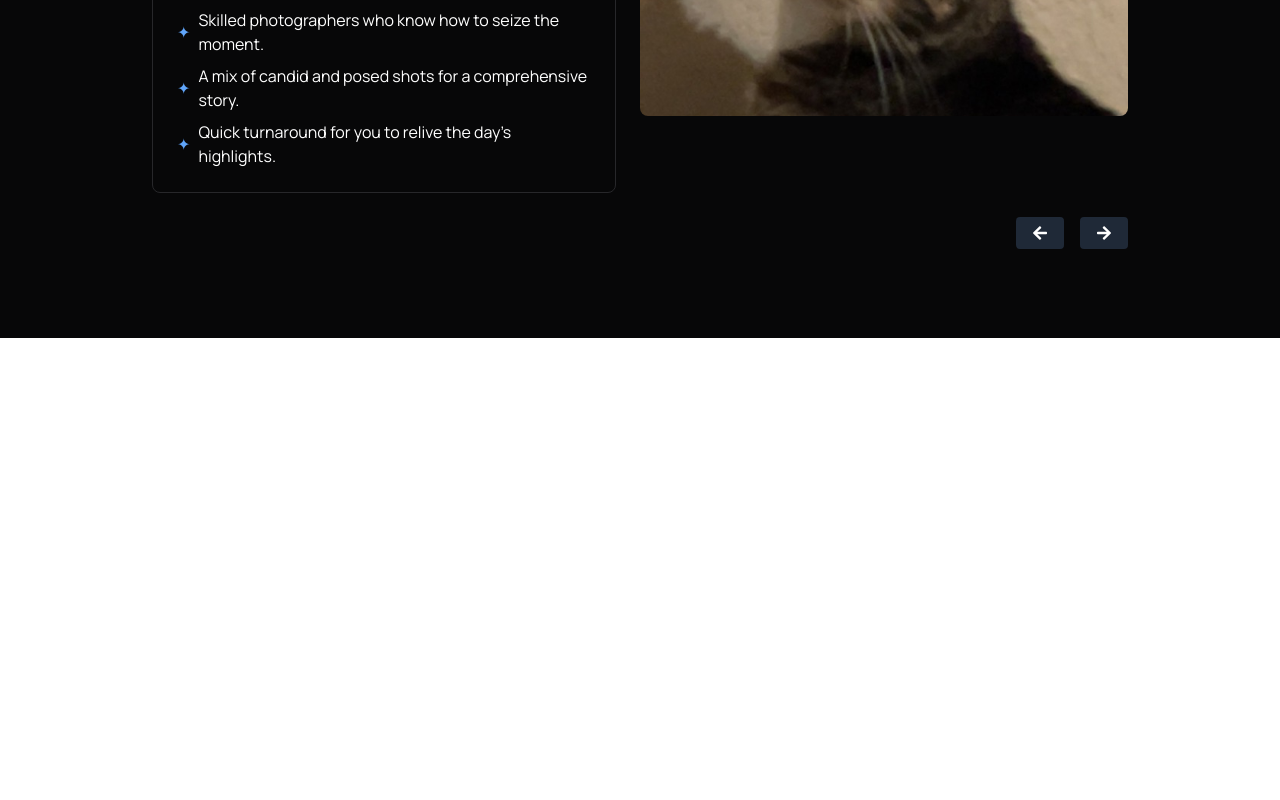
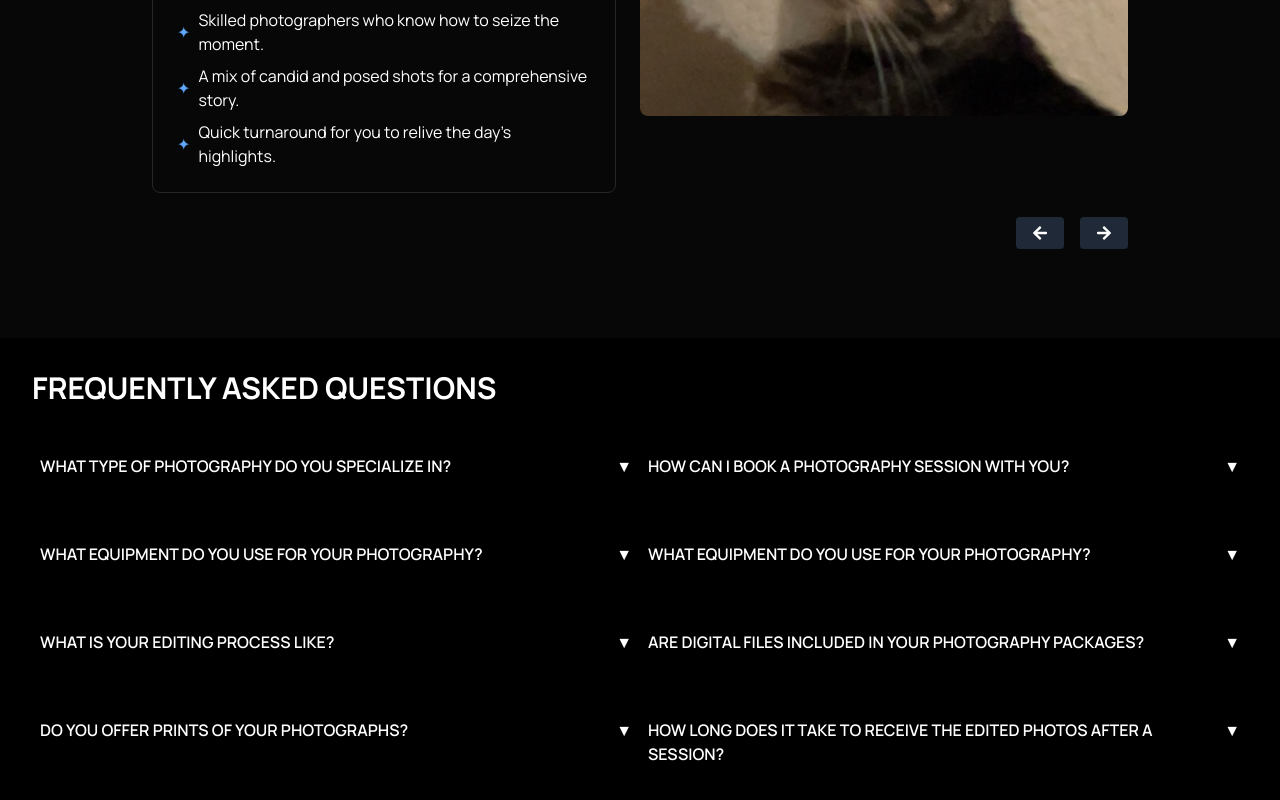
Before and after one commit to Jula000/photostudio, a Next.js app: page / in a window 1280 px wide. Shown: the part 2314-3114 px from the top of the page. Before the commit the page ends 2652 px from the top, so only its background shows below. Built offline with nearby package versions, Linux system fonts and the light colour scheme.

Commit message:
create faq

```diff
--- /dev/null
+++ b/src/app/components/FaqComponent.jsx
@@ -0,0 +1,61 @@
+"use client";
+import React from "react";
+import FaqItem from "./common/FaqItem";
+
+const faqData = [
+  {
+    question: "WHAT TYPE OF PHOTOGRAPHY DO YOU SPECIALIZE IN?",
+    answer:
+      "I specialize in [Portrait, Landscape, Event, etc.] photography, capturing moments that tell unique stories.",
+  },
+  {
+    question: "HOW CAN I BOOK A PHOTOGRAPHY SESSION WITH YOU?",
+    answer:
+      "To book a session, please visit our booking page or contact us directly.",
+  },
+  {
+    question: "WHAT EQUIPMENT DO YOU USE FOR YOUR PHOTOGRAPHY?",
+    answer:
+      "I use a variety of professional photography equipment including cameras, lenses, and lighting gear.",
+  },
+  {
+    question: "WHAT EQUIPMENT DO YOU USE FOR YOUR PHOTOGRAPHY?",
+    answer:
+      "I use a variety of professional photography equipment including cameras, lenses, and lighting gear.",
+  },
+  {
+    question: "WHAT IS YOUR EDITING PROCESS LIKE?",
+    answer:
+      "Our editing process involves careful selection and enhancement of photos to ensure the highest quality.",
+  },
+  {
+    question: "ARE DIGITAL FILES INCLUDED IN YOUR PHOTOGRAPHY PACKAGES?",
+    answer: "Yes, digital files are included in all our photography packages.",
+  },
+  {
+    question: "DO YOU OFFER PRINTS OF YOUR PHOTOGRAPHS?",
+    answer:
+      "Yes, prints are available for purchase. Explore the 'Prints' section for more details on sizes and pricing.",
+  },
+  {
+    question:
+      "HOW LONG DOES IT TAKE TO RECEIVE THE EDITED PHOTOS AFTER A SESSION?",
+    answer:
+      "The edited photos are typically delivered within 2-3 weeks after the session.",
+  },
+];
+
+const FaqComponent = () => {
+  return (
+    <div className="bg-black text-white p-8">
+      <h1 className="text-3xl font-bold mb-6">FREQUENTLY ASKED QUESTIONS</h1>
+      <div className="flex flex-wrap">
+        {faqData.map((faq, index) => (
+          <FaqItem key={index} faq={faq} index={index} />
+        ))}
+      </div>
+    </div>
+  );
+};
+
+export default FaqComponent;
--- /dev/null
+++ b/src/app/components/common/FaqItem.jsx
@@ -0,0 +1,30 @@
+import React, { useState } from "react";
+
+const FaqItem = ({ faq, index }) => {
+  const [isOpen, setIsOpen] = useState(false);
+
+  const toggleOpen = () => {
+    setIsOpen(!isOpen);
+  };
+
+  return (
+    <div className="w-full md:w-1/2 p-2">
+      <div className="mb-4">
+        <button
+          onClick={toggleOpen}
+          className="flex justify-between w-full py-4 text-left focus:outline-none"
+        >
+          <span className="font-semibold">{faq.question}</span>
+          <span>{isOpen ? "▲" : "▼"}</span>
+        </button>
+        {isOpen && (
+          <div className="pl-4 text-gray-400">
+            <p>{faq.answer}</p>
+          </div>
+        )}
+      </div>
+    </div>
+  );
+};
+
+export default FaqItem;
--- a/src/app/page.tsx
+++ b/src/app/page.tsx
@@ -3,6 +3,8 @@ import Header from "./components/Header";
 import PhotoGrid from "./components/PhotoGrid";
 import AboutComponent from "./components/AboutComponent.jsx";
 import ServiceComponent from "./components/ServiceComponent.jsx";
+
+import FaqComponent from "./components/FaqComponent.jsx";
 
 export default function Home() {
   return (
@@ -12,6 +14,7 @@ export default function Home() {
       <PhotoGrid />
       <AboutComponent />
       <ServiceComponent />
+      <FaqComponent />
     </main>
   );
 }
```
